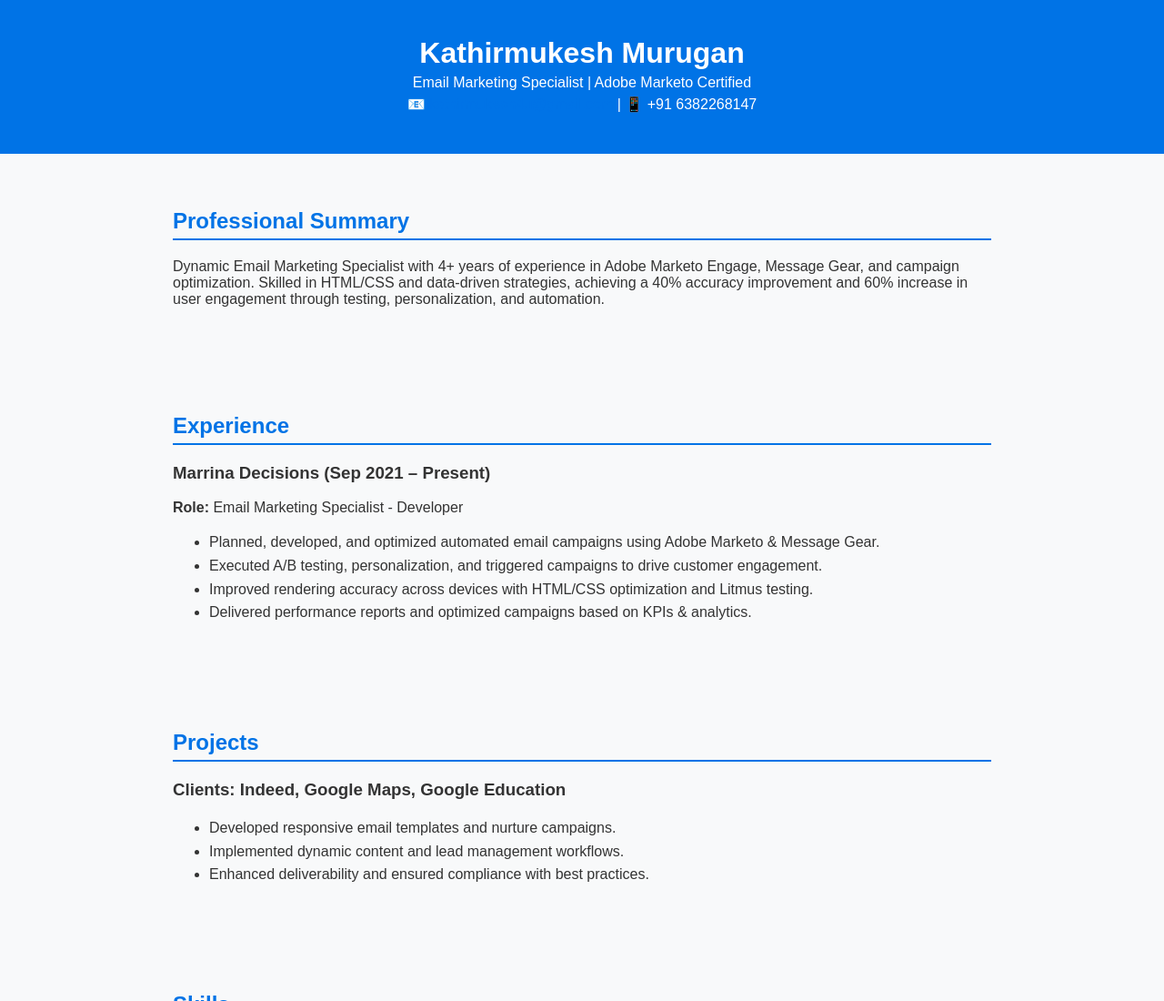
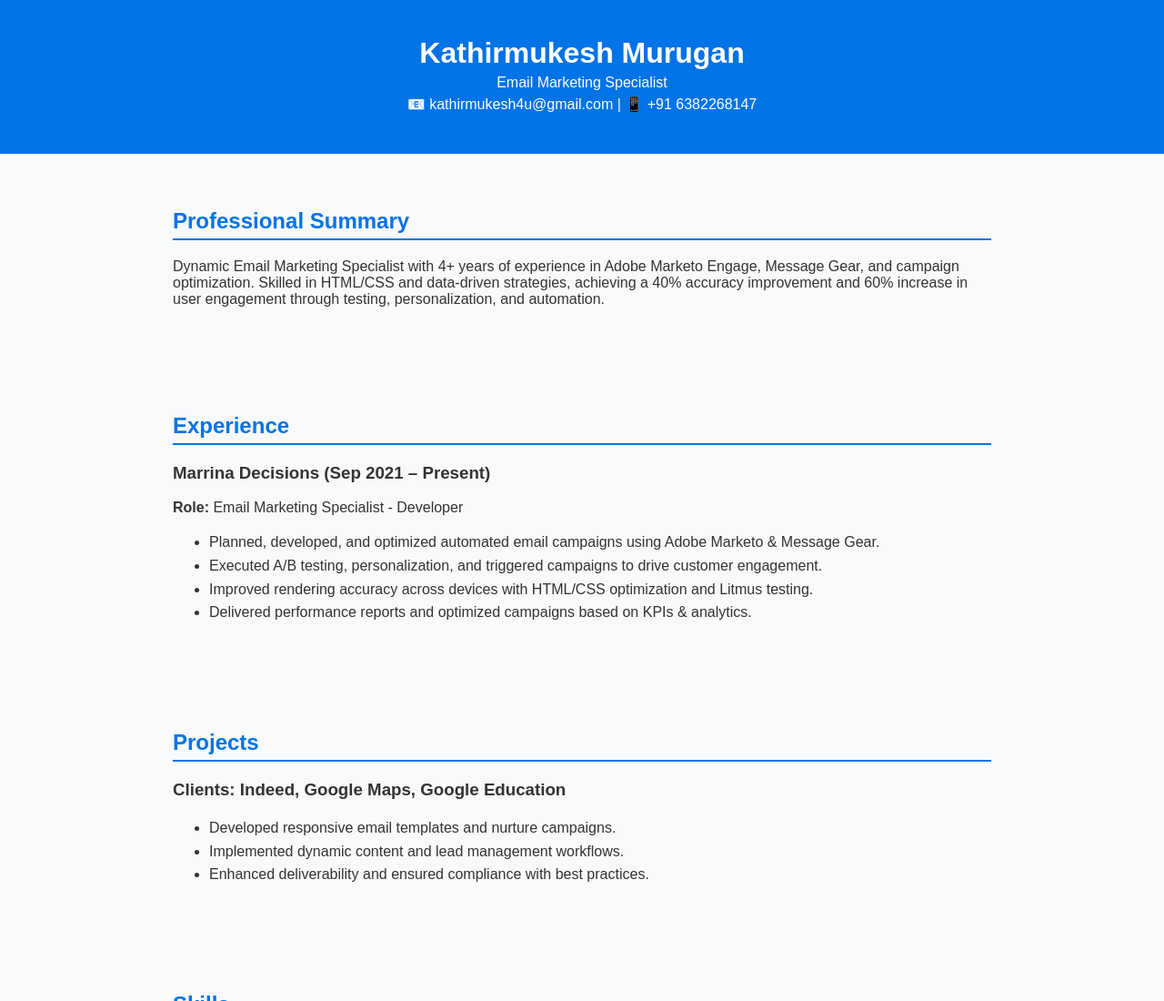
Before and after one commit to kathirmukesh4u-byte/portfolio, a plain HTML site: page index.html in a window 1280 px wide. Shown: the top 1100 px of the page at 91% size. Drawn offline with Linux system fonts and the light colour scheme.

Commit message:
Update index.html

```diff
--- a/index.html
+++ b/index.html
@@ -12,14 +12,14 @@
     section { padding: 40px 20px; max-width: 900px; margin: auto; }
     h2 { color: #0073e6; border-bottom: 2px solid #0073e6; padding-bottom: 5px; }
     ul { line-height: 1.6; }
-    .contact a { color: #0073e6; text-decoration: none; }
+    .contact a { color: #ffffff; text-decoration: none; }
     footer { text-align: center; padding: 20px; background: #eee; margin-top: 40px; }
   </style>
 </head>
 <body>
   <header>
     <h1>Kathirmukesh Murugan</h1>
-    <p>Email Marketing Specialist | Adobe Marketo Certified</p>
+    <p>Email Marketing Specialist </p>
     <p class="contact">📧 <a href="mailto:kathirmukesh4u@gmail.com">kathirmukesh4u@gmail.com</a> | 📱 +91 6382268147</p>
   </header>
 
```
